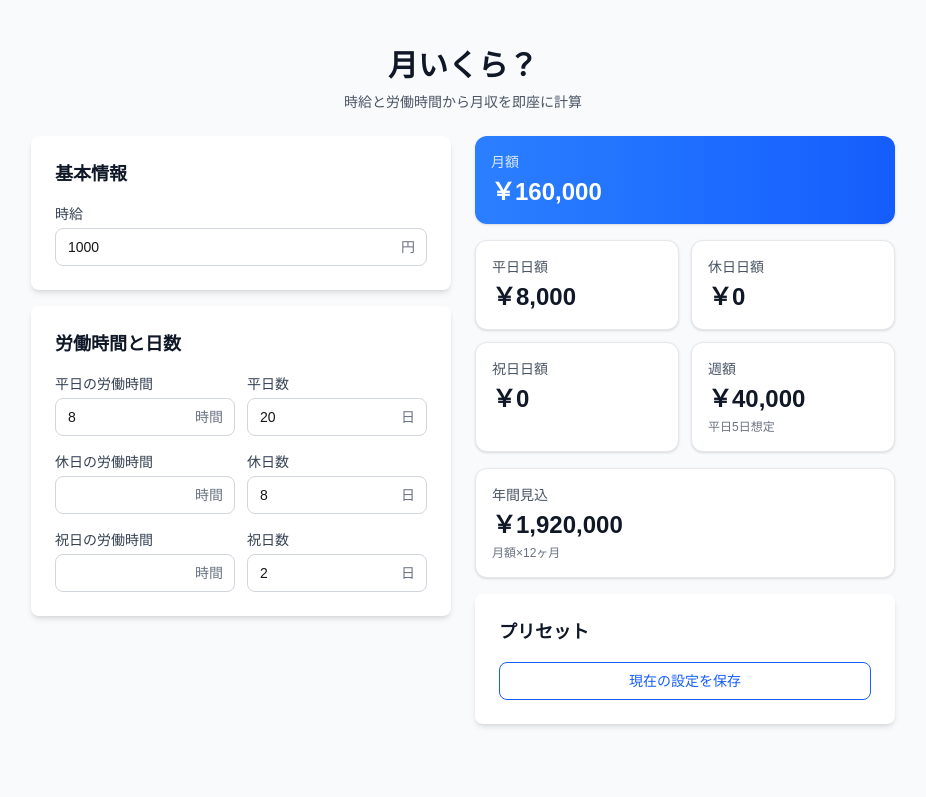
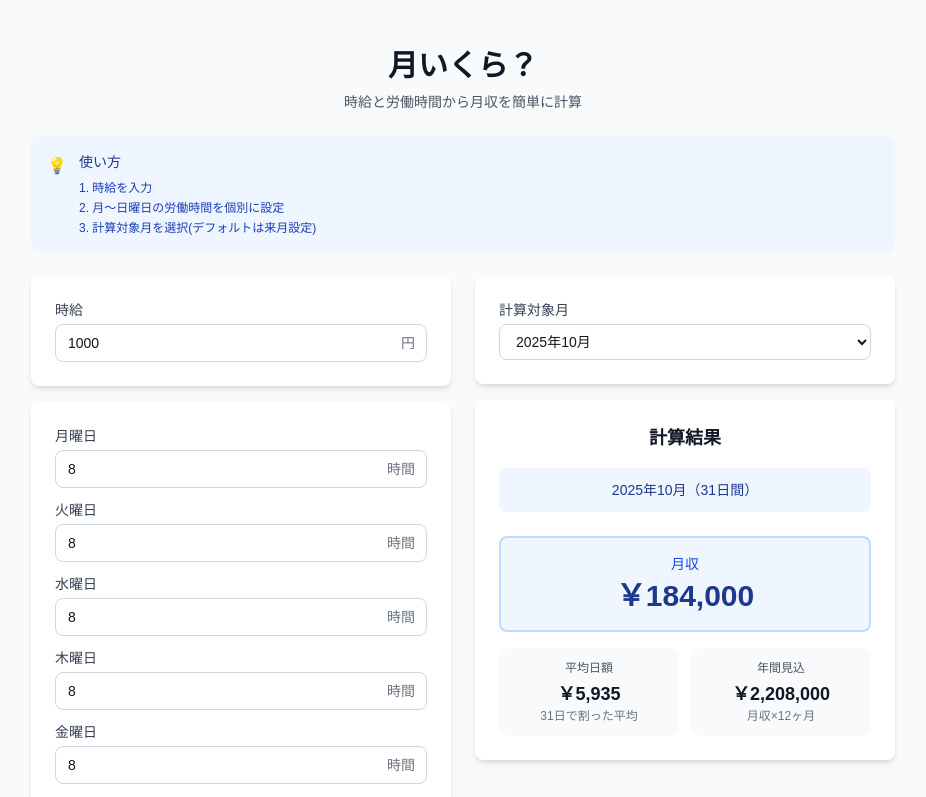
Before and after one commit to setodeve/tsuki-ikura, a Next.js app: page / in a window 1280 px wide. Shown: the top 797 px of the page, without its empty margins (177-1103 px from the left). Built offline with nearby package versions, Linux system fonts and the light colour scheme.

Commit message:
add: change calculation logic

```diff
--- a/components/ui/input-field.tsx
+++ b/components/ui/input-field.tsx
@@ -29,6 +29,9 @@ export function InputField({
         <input
           id={inputId}
           type="number"
+          min="0"
+          max="24"
+          step="0.5"
           className={`
             w-full rounded-lg border px-3 py-2 text-sm
             focus:outline-none focus:ring-2
@@ -36,6 +39,11 @@ export function InputField({
               error
                 ? "border-red-300 focus:border-red-500 focus:ring-red-500"
                 : "border-gray-300 focus:border-blue-500 focus:ring-blue-500"
+            }
+            ${
+              props.readOnly
+                ? "bg-gray-100 text-gray-600 cursor-not-allowed"
+                : ""
             }
           `}
           {...props}
--- a/components/wage-calculator.tsx
+++ b/components/wage-calculator.tsx
@@ -4,27 +4,20 @@ import { useCallback, useEffect, useState } from "react";
 import { usePresets } from "@/hooks/use-presets";
 import {
   calculateIncome,
+  createDefaultConditions,
   formatCurrency,
   validateWorkConditions,
 } from "@/lib/calculations";
-import type { CalculationResult, Preset, WorkConditions } from "@/lib/types";
+import type { CalculationResult, Preset, WorkConditions, WeeklySchedule } from "@/lib/types";
+import { WeeklySchedule as WeeklyScheduleComponent } from "./weekly-schedule";
 import { PresetManager } from "./preset-manager";
 import { InputField } from "./ui/input-field";
 import { ResultCard } from "./ui/result-card";
 
-const initialConditions: WorkConditions = {
-  hourly: 1000,
-  hoursWeekday: 8,
-  hoursHoliday: 0,
-  hoursNationalHoliday: 0,
-  weekdaysPerMonth: 20,
-  holidaysPerMonth: 8,
-  nationalHolidaysPerMonth: 2,
-};
-
 export function WageCalculator() {
-  const [conditions, setConditions] =
-    useState<WorkConditions>(initialConditions);
+  const [conditions, setConditions] = useState<WorkConditions>(() =>
+    createDefaultConditions(),
+  );
   const [results, setResults] = useState<CalculationResult | null>(null);
   const [errors, setErrors] = useState<string[]>([]);
 
@@ -56,21 +49,47 @@ export function WageCalculator() {
     setConditions(preset.conditions);
   };
 
+  const handleMonthSelect = (year: number, month: number) => {
+    setConditions((prev) => ({
+      ...prev,
+      selectedYear: year,
+      selectedMonth: month,
+    }));
+  };
+
+  const handleWeeklyScheduleChange = (schedule: WeeklySchedule) => {
+    setConditions((prev) => ({
+      ...prev,
+      weeklySchedule: schedule,
+    }));
+  };
+
   return (
     <div className="mx-auto max-w-4xl space-y-6 p-4">
       <header className="text-center">
         <h1 className="text-3xl font-bold text-gray-900">月いくら？</h1>
         <p className="mt-2 text-sm text-gray-600">
-          時給と労働時間から月収を即座に計算
+          時給と労働時間から月収を簡単に計算
         </p>
       </header>
+
+      <div className="rounded-lg bg-blue-50 p-4">
+        <div className="flex items-start">
+          <div className="text-blue-500 mr-3 mt-0.5">💡</div>
+          <div>
+            <h2 className="text-sm font-medium text-blue-900 mb-2">使い方</h2>
+            <ol className="text-xs text-blue-800 space-y-1">
+              <li><span className="font-medium">1.</span> 時給を入力</li>
+              <li><span className="font-medium">2.</span> 月〜日曜日の労働時間を個別に設定</li>
+              <li><span className="font-medium">3.</span> 計算対象月を選択(デフォルトは来月設定)</li>
+            </ol>
+          </div>
+        </div>
+      </div>
 
       <div className="grid gap-6 md:grid-cols-2">
         <div className="space-y-4">
           <div className="rounded-lg bg-white p-6 shadow-md">
-            <h2 className="mb-4 text-lg font-semibold text-gray-900">
-              基本情報
-            </h2>
             <InputField
               label="時給"
               suffix="円"
@@ -80,74 +99,56 @@ export function WageCalculator() {
           </div>
 
           <div className="rounded-lg bg-white p-6 shadow-md">
-            <h2 className="mb-4 text-lg font-semibold text-gray-900">
-              労働時間と日数
-            </h2>
-            <div className="space-y-4">
-              <div className="grid grid-cols-2 gap-3">
-                <InputField
-                  label="平日の労働時間"
-                  suffix="時間"
-                  value={conditions.hoursWeekday || ""}
-                  onChange={(e) =>
-                    handleInputChange("hoursWeekday", e.target.value)
-                  }
-                />
-                <InputField
-                  label="平日数"
-                  suffix="日"
-                  value={conditions.weekdaysPerMonth || ""}
-                  onChange={(e) =>
-                    handleInputChange("weekdaysPerMonth", e.target.value)
-                  }
-                />
-              </div>
-
-              <div className="grid grid-cols-2 gap-3">
-                <InputField
-                  label="休日の労働時間"
-                  suffix="時間"
-                  value={conditions.hoursHoliday || ""}
-                  onChange={(e) =>
-                    handleInputChange("hoursHoliday", e.target.value)
-                  }
-                />
-                <InputField
-                  label="休日数"
-                  suffix="日"
-                  value={conditions.holidaysPerMonth || ""}
-                  onChange={(e) =>
-                    handleInputChange("holidaysPerMonth", e.target.value)
-                  }
-                />
-              </div>
-
-              <div className="grid grid-cols-2 gap-3">
-                <InputField
-                  label="祝日の労働時間"
-                  suffix="時間"
-                  value={conditions.hoursNationalHoliday || ""}
-                  onChange={(e) =>
-                    handleInputChange("hoursNationalHoliday", e.target.value)
-                  }
-                />
-                <InputField
-                  label="祝日数"
-                  suffix="日"
-                  value={conditions.nationalHolidaysPerMonth || ""}
-                  onChange={(e) =>
-                    handleInputChange(
-                      "nationalHolidaysPerMonth",
-                      e.target.value,
-                    )
-                  }
-                />
-              </div>
-            </div>
+            <WeeklyScheduleComponent
+              schedule={conditions.weeklySchedule}
+              onChange={handleWeeklyScheduleChange}
+            />
           </div>
         </div>
 
         <div className="space-y-4">
+          <div className="rounded-lg bg-white p-6 shadow-md">
+            <div className="block text-sm font-medium text-gray-700 mb-1">
+              計算対象月
+            </div>
+            <select
+              value={
+                conditions.selectedYear && conditions.selectedMonth
+                  ? `${conditions.selectedYear}-${conditions.selectedMonth}`
+                  : ""
+              }
+              onChange={(e) => {
+                const [year, month] = e.target.value.split("-").map(Number);
+                handleMonthSelect(year, month);
+              }}
+              className="w-full rounded-lg border border-gray-300 px-3 py-2 text-sm focus:border-blue-500 focus:outline-none focus:ring-2 focus:ring-blue-500"
+            >
+              {(() => {
+                const options = [];
+                const now = new Date();
+                const currentYear = now.getFullYear();
+                const currentMonth = now.getMonth() + 1;
+
+                for (let i = 0; i < 12; i++) {
+                  const targetMonth = currentMonth + i;
+                  const targetYear =
+                    currentYear + Math.floor((targetMonth - 1) / 12);
+                  const adjustedMonth = ((targetMonth - 1) % 12) + 1;
+
+                  options.push(
+                    <option
+                      key={`${targetYear}-${adjustedMonth}`}
+                      value={`${targetYear}-${adjustedMonth}`}
+                    >
+                      {targetYear}年{adjustedMonth}月
+                    </option>
+                  );
+                }
+                return options;
+              })()}
+            </select>
+          </div>
+
           {errors.length > 0 && (
             <div className="rounded-lg bg-red-50 p-4">
               <p className="text-sm font-medium text-red-800">入力エラー</p>
@@ -160,48 +161,59 @@ export function WageCalculator() {
           )}
 
           {results && errors.length === 0 && (
-            <>
-              <ResultCard
-                title="月額"
-                amount={formatCurrency(results.monthly)}
-                variant="primary"
-              />
+            <div className="rounded-lg bg-white p-6 shadow-md">
+              <h2 className="mb-4 text-lg font-semibold text-gray-900 text-center">
+                計算結果
+              </h2>
 
-              <div className="grid grid-cols-2 gap-3">
-                <ResultCard
-                  title="平日日額"
-                  amount={formatCurrency(results.weekdayDaily)}
-                />
-                <ResultCard
-                  title="休日日額"
-                  amount={formatCurrency(results.holidayDaily)}
-                />
-                <ResultCard
-                  title="祝日日額"
-                  amount={formatCurrency(results.nationalHolidayDaily)}
-                />
-                <ResultCard
-                  title="週額"
-                  amount={formatCurrency(results.weekly)}
-                  description="平日5日想定"
-                />
+              {results.calculationBreakdown && (
+                <div className="rounded-lg bg-blue-50 p-3 mb-6">
+                  <p className="text-sm text-blue-900 text-center">
+                    {results.calculationBreakdown.year}年{results.calculationBreakdown.month}月（{results.calculationBreakdown.totalDays}日間）
+                  </p>
+                </div>
+              )}
+
+              <div className="space-y-4">
+                {/* 月収 - メイン */}
+                <div className="text-center p-4 bg-blue-50 rounded-lg border-2 border-blue-200">
+                  <div className="text-sm text-blue-700 mb-1">月収</div>
+                  <div className="text-3xl font-bold text-blue-900">
+                    {formatCurrency(results.monthly)}
+                  </div>
+                </div>
+
+                {/* サブ情報 */}
+                <div className="grid grid-cols-2 gap-3">
+                  <div className="text-center p-3 bg-gray-50 rounded-lg">
+                    <div className="text-xs text-gray-600 mb-1">平均日額</div>
+                    <div className="text-lg font-semibold text-gray-900">
+                      {formatCurrency(results.averageDaily)}
+                    </div>
+                    <div className="text-xs text-gray-500">
+                      {results.calculationBreakdown ? `${results.calculationBreakdown.totalDays}日で割った平均` : "30日で割った平均"}
+                    </div>
+                  </div>
+                  <div className="text-center p-3 bg-gray-50 rounded-lg">
+                    <div className="text-xs text-gray-600 mb-1">年間見込</div>
+                    <div className="text-lg font-semibold text-gray-900">
+                      {formatCurrency(results.yearly)}
+                    </div>
+                    <div className="text-xs text-gray-500">月収×12ヶ月</div>
+                  </div>
+                </div>
               </div>
-
-              <ResultCard
-                title="年間見込"
-                amount={formatCurrency(results.yearly)}
-                description="月額×12ヶ月"
-              />
-            </>
+            </div>
           )}
 
-          <PresetManager
+          {/* TODO: プリセット機能を追加する */}
+          {/* <PresetManager
             presets={presets}
             currentConditions={conditions}
             onSavePreset={savePreset}
             onLoadPreset={handleLoadPreset}
             onDeletePreset={deletePreset}
-          />
+          /> */}
         </div>
       </div>
     </div>
--- /dev/null
+++ b/components/weekly-schedule.tsx
@@ -0,0 +1,66 @@
+"use client";
+
+import { InputField } from "./ui/input-field";
+import type { WeeklySchedule } from "@/lib/types";
+
+interface WeeklyScheduleProps {
+  schedule: WeeklySchedule;
+  onChange: (schedule: WeeklySchedule) => void;
+}
+
+const dayLabels = [
+  { key: "monday", label: "月", fullLabel: "月曜日" },
+  { key: "tuesday", label: "火", fullLabel: "火曜日" },
+  { key: "wednesday", label: "水", fullLabel: "水曜日" },
+  { key: "thursday", label: "木", fullLabel: "木曜日" },
+  { key: "friday", label: "金", fullLabel: "金曜日" },
+  { key: "saturday", label: "土", fullLabel: "土曜日" },
+  { key: "sunday", label: "日", fullLabel: "日曜日" },
+] as const;
+
+export function WeeklySchedule({ schedule, onChange }: WeeklyScheduleProps) {
+  const handleDayChange = (day: keyof WeeklySchedule, value: string) => {
+    const numValue = value === "" ? 0 : parseFloat(value);
+    onChange({
+      ...schedule,
+      [day]: Number.isNaN(numValue) ? 0 : numValue,
+    });
+  };
+
+  const totalWeeklyHours =
+    schedule.monday +
+    schedule.tuesday +
+    schedule.wednesday +
+    schedule.thursday +
+    schedule.friday +
+    schedule.saturday +
+    schedule.sunday;
+
+  return (
+    <div className="space-y-4">
+      <div className="space-y-3">
+        {dayLabels.map(({ key, label, fullLabel }) => (
+          <div key={key} className="flex items-center gap-3">
+            <div className="flex-1">
+              <InputField
+                label={fullLabel}
+                suffix="時間"
+                value={schedule[key] || ""}
+                onChange={(e) => handleDayChange(key, e.target.value)}
+              />
+            </div>
+          </div>
+        ))}
+      </div>
+
+      <div className="rounded-lg bg-gray-50 p-3">
+        <div className="flex justify-between text-sm">
+          <span className="text-gray-600">週の合計労働時間:</span>
+          <span className="font-medium text-gray-900">
+            {totalWeeklyHours.toFixed(1)}時間
+          </span>
+        </div>
+      </div>
+    </div>
+  );
+}
--- a/lib/calculations.ts
+++ b/lib/calculations.ts
@@ -1,39 +1,89 @@
-import type { CalculationResult, WorkConditions } from "./types";
+import { calculateMonthlyWorkDays, getNextMonth } from "./calendar";
+import type { CalculationResult, WorkConditions, WeeklySchedule } from "./types";
+
+/**
+ * デフォルトの労働条件を生成
+ */
+export function createDefaultConditions(): WorkConditions {
+  const nextMonth = getNextMonth();
+
+  return {
+    hourly: 1000,
+    weeklySchedule: {
+      monday: 8,
+      tuesday: 8,
+      wednesday: 8,
+      thursday: 8,
+      friday: 8,
+      saturday: 0,
+      sunday: 0,
+    },
+    selectedYear: nextMonth.year,
+    selectedMonth: nextMonth.month,
+  };
+}
+
 
 export function calculateIncome(conditions: WorkConditions): CalculationResult {
-  const {
-    hourly,
-    hoursWeekday,
-    hoursHoliday,
-    hoursNationalHoliday,
-    weekdaysPerMonth,
-    holidaysPerMonth,
-    nationalHolidaysPerMonth,
-  } = conditions;
+  const { hourly, weeklySchedule, selectedYear, selectedMonth } = conditions;
 
-  // 日額計算
-  const weekdayDaily = hourly * hoursWeekday;
-  const holidayDaily = hourly * hoursHoliday;
-  const nationalHolidayDaily = hourly * hoursNationalHoliday;
+  // 年月が指定されている場合は正確な日数で計算
+  if (selectedYear && selectedMonth) {
+    const workDays = calculateMonthlyWorkDays(selectedYear, selectedMonth);
 
-  // 月額計算
-  const monthly =
-    weekdayDaily * weekdaysPerMonth +
-    holidayDaily * holidaysPerMonth +
-    nationalHolidayDaily * nationalHolidaysPerMonth;
+    // 曜日別日額
+    const weekdayDaily = hourly * ((weeklySchedule.monday + weeklySchedule.tuesday + weeklySchedule.wednesday + weeklySchedule.thursday + weeklySchedule.friday) / 5);
+    const holidayDaily = hourly * ((weeklySchedule.saturday + weeklySchedule.sunday) / 2);
+    const nationalHolidayDaily = weekdayDaily; // 祝日は平日と同じ扱い
 
-  // 週額（平日5日想定）
-  const weekly = weekdayDaily * 5;
+    // 月収計算（正確な日数）
+    const monthly =
+      weekdayDaily * workDays.weekdays +
+      holidayDaily * workDays.weekends +
+      nationalHolidayDaily * workDays.holidays;
 
-  // 年額（月額×12）
+    // その月の総日数
+    const totalDays = workDays.weekdays + workDays.weekends + workDays.holidays;
+
+    // 平均日額
+    const averageDaily = monthly / totalDays;
+
+    // 年額
+    const yearly = monthly * 12;
+
+    return {
+      monthly,
+      averageDaily,
+      yearly,
+      calculationBreakdown: {
+        year: selectedYear,
+        month: selectedMonth,
+        weekdays: workDays.weekdays,
+        weekends: workDays.weekends,
+        holidays: workDays.holidays,
+        totalDays,
+      },
+    };
+  }
+
+  // フォールバック: 平均的な計算
+  const weeksInMonth = 4.33;
+  const weeklyTotalHours =
+    weeklySchedule.monday +
+    weeklySchedule.tuesday +
+    weeklySchedule.wednesday +
+    weeklySchedule.thursday +
+    weeklySchedule.friday +
+    weeklySchedule.saturday +
+    weeklySchedule.sunday;
+
+  const monthly = hourly * weeklyTotalHours * weeksInMonth;
+  const averageDaily = monthly / 30; // 平均的な月の日数
   const yearly = monthly * 12;
 
   return {
     monthly,
-    weekdayDaily,
-    holidayDaily,
-    nationalHolidayDaily,
-    weekly,
+    averageDaily,
     yearly,
   };
 }
@@ -55,32 +105,21 @@ export function validateWorkConditions(
     errors.push("時給は0以上である必要があります");
   }
 
-  const hoursFields = [
-    { field: "hoursWeekday", label: "平日の労働時間" },
-    { field: "hoursHoliday", label: "休日の労働時間" },
-    { field: "hoursNationalHoliday", label: "祝日の労働時間" },
-  ];
+  if (conditions.weeklySchedule) {
+    const dayFields = [
+      { key: "monday", label: "月曜日" },
+      { key: "tuesday", label: "火曜日" },
+      { key: "wednesday", label: "水曜日" },
+      { key: "thursday", label: "木曜日" },
+      { key: "friday", label: "金曜日" },
+      { key: "saturday", label: "土曜日" },
+      { key: "sunday", label: "日曜日" },
+    ];
 
-  for (const { field, label } of hoursFields) {
-    const value = conditions[field as keyof WorkConditions] as number;
-    if (value !== undefined) {
-      if (value < 0 || value > 24) {
-        errors.push(`${label}は0〜24時間の範囲で入力してください`);
-      }
-    }
-  }
-
-  const daysFields = [
-    { field: "weekdaysPerMonth", label: "平日数" },
-    { field: "holidaysPerMonth", label: "休日数" },
-    { field: "nationalHolidaysPerMonth", label: "祝日数" },
-  ];
-
-  for (const { field, label } of daysFields) {
-    const value = conditions[field as keyof WorkConditions] as number;
-    if (value !== undefined) {
-      if (value < 0 || value > 31) {
-        errors.push(`${label}は0〜31日の範囲で入力してください`);
+    for (const { key, label } of dayFields) {
+      const value = conditions.weeklySchedule[key as keyof WeeklySchedule];
+      if (value !== undefined && (value < 0 || value > 24)) {
+        errors.push(`${label}の労働時間は0〜24時間の範囲で入力してください`);
       }
     }
   }
--- /dev/null
+++ b/lib/calendar.ts
@@ -0,0 +1,136 @@
+// 日本の祝日データ (2024-2026)
+const holidays: Record<string, string[]> = {
+  "2024": [
+    "2024-01-01", // 元日
+    "2024-01-08", // 成人の日
+    "2024-02-11", // 建国記念の日
+    "2024-02-12", // 建国記念の日 振替休日
+    "2024-02-23", // 天皇誕生日
+    "2024-03-20", // 春分の日
+    "2024-04-29", // 昭和の日
+    "2024-05-03", // 憲法記念日
+    "2024-05-04", // みどりの日
+    "2024-05-05", // こどもの日
+    "2024-05-06", // こどもの日 振替休日
+    "2024-07-15", // 海の日
+    "2024-08-11", // 山の日
+    "2024-08-12", // 山の日 振替休日
+    "2024-09-16", // 敬老の日
+    "2024-09-22", // 秋分の日
+    "2024-09-23", // 秋分の日 振替休日
+    "2024-10-14", // スポーツの日
+    "2024-11-03", // 文化の日
+    "2024-11-04", // 文化の日 振替休日
+    "2024-11-23", // 勤労感謝の日
+  ],
+  "2025": [
+    "2025-01-01", // 元日
+    "2025-01-13", // 成人の日
+    "2025-02-11", // 建国記念の日
+    "2025-02-23", // 天皇誕生日
+    "2025-02-24", // 天皇誕生日 振替休日
+    "2025-03-20", // 春分の日
+    "2025-04-29", // 昭和の日
+    "2025-05-03", // 憲法記念日
+    "2025-05-04", // みどりの日
+    "2025-05-05", // こどもの日
+    "2025-05-06", // こどもの日 振替休日
+    "2025-07-21", // 海の日
+    "2025-08-11", // 山の日
+    "2025-09-15", // 敬老の日
+    "2025-09-23", // 秋分の日
+    "2025-10-13", // スポーツの日
+    "2025-11-03", // 文化の日
+    "2025-11-23", // 勤労感謝の日
+    "2025-11-24", // 勤労感謝の日 振替休日
+  ],
+  "2026": [
+    "2026-01-01", // 元日
+    "2026-01-12", // 成人の日
+    "2026-02-11", // 建国記念の日
+    "2026-02-23", // 天皇誕生日
+    "2026-03-20", // 春分の日
+    "2026-04-29", // 昭和の日
+    "2026-05-03", // 憲法記念日
+    "2026-05-04", // みどりの日
+    "2026-05-05", // こどもの日
+    "2026-05-06", // こどもの日 振替休日
+    "2026-07-20", // 海の日
+    "2026-08-11", // 山の日
+    "2026-09-21", // 敬老の日
+    "2026-09-22", // 秋分の日
+    "2026-10-12", // スポーツの日
+    "2026-11-03", // 文化の日
+    "2026-11-23", // 勤労感謝の日
+  ],
+};
+
+/**
+ * 指定した年月の労働日数を計算
+ */
+export function calculateMonthlyWorkDays(
+  year: number,
+  month: number,
+): {
+  weekdays: number;
+  weekends: number;
+  holidays: number;
+} {
+  const daysInMonth = new Date(year, month, 0).getDate();
+  const yearStr = year.toString();
+  const monthHolidays = holidays[yearStr] || [];
+
+  let weekdays = 0;
+  let weekends = 0;
+  let holidayCount = 0;
+
+  for (let day = 1; day <= daysInMonth; day++) {
+    const date = new Date(year, month - 1, day);
+    const dateStr = `${year}-${month.toString().padStart(2, "0")}-${day
+      .toString()
+      .padStart(2, "0")}`;
+    const dayOfWeek = date.getDay();
+
+    // 祝日チェック
+    if (monthHolidays.includes(dateStr)) {
+      holidayCount++;
+    }
+    // 土日チェック
+    else if (dayOfWeek === 0 || dayOfWeek === 6) {
+      weekends++;
+    }
+    // 平日
+    else {
+      weekdays++;
+    }
+  }
+
+  return {
+    weekdays,
+    weekends,
+    holidays: holidayCount,
+  };
+}
+
+/**
+ * 来月の年月を取得
+ */
+export function getNextMonth(): { year: number; month: number } {
+  const now = new Date();
+  const nextMonth = new Date(now.getFullYear(), now.getMonth() + 1, 1);
+  return {
+    year: nextMonth.getFullYear(),
+    month: nextMonth.getMonth() + 1,
+  };
+}
+
+/**
+ * 指定した年月の祝日一覧を取得
+ */
+export function getHolidays(year: number, month: number): string[] {
+  const yearStr = year.toString();
+  const monthStr = month.toString().padStart(2, "0");
+  const monthHolidays = holidays[yearStr] || [];
+
+  return monthHolidays.filter((holiday) => holiday.startsWith(`${yearStr}-${monthStr}`));
+}
```
Also changed, not shown: lib/types.ts (+24 -10 lines).
